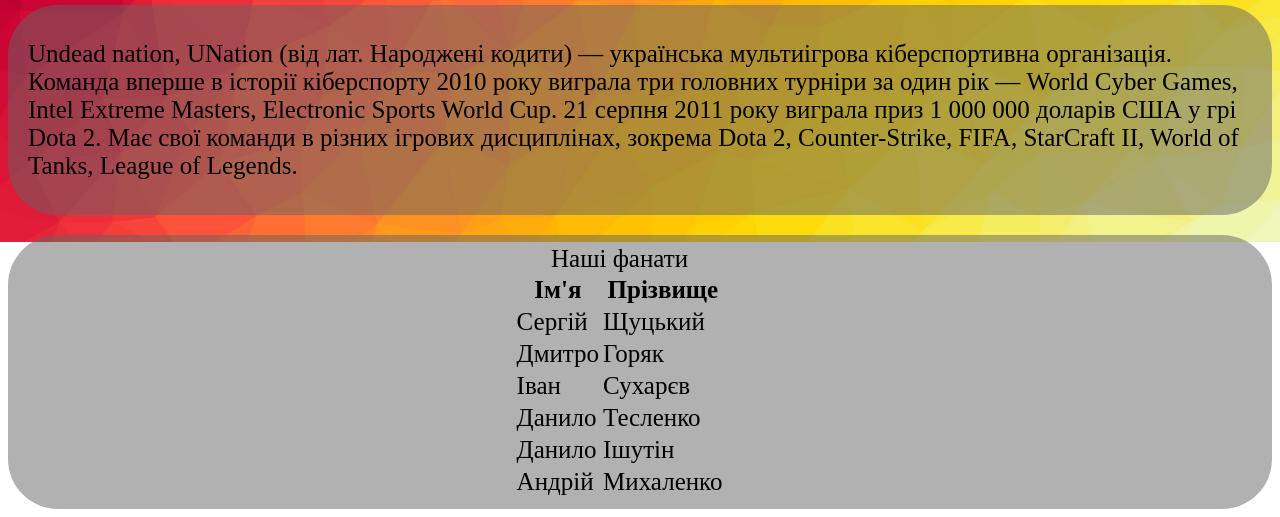
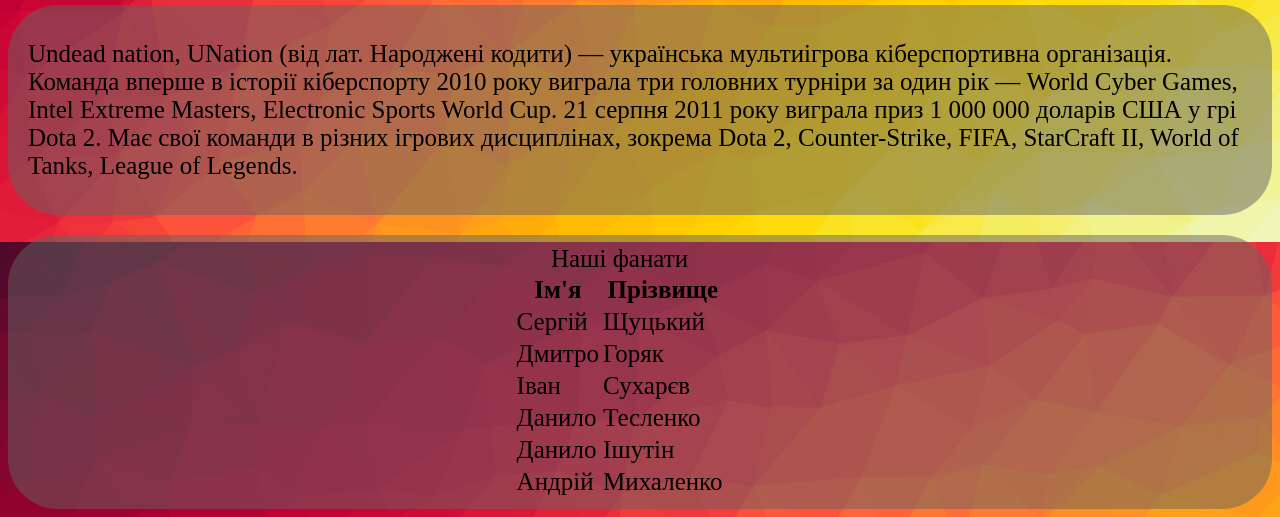
Before and after one commit to maxorkema/coopwork, a PHP site: page / in a window 1280 px wide. Shown: the part 558-1075 px from the top of the page. Run offline with PHP 8.4, Linux system fonts and the light colour scheme; data comes from the database, SQL or seed files in the repository.

Commit message:
Update styles.css

```diff
--- a/styles.css
+++ b/styles.css
@@ -1,5 +1,5 @@
 body{
-background: url(back.jpg);
+background: url(back.jpg) fixed;
 background-size: 100%;
 background-repeat: no-repeat;
 }
```
